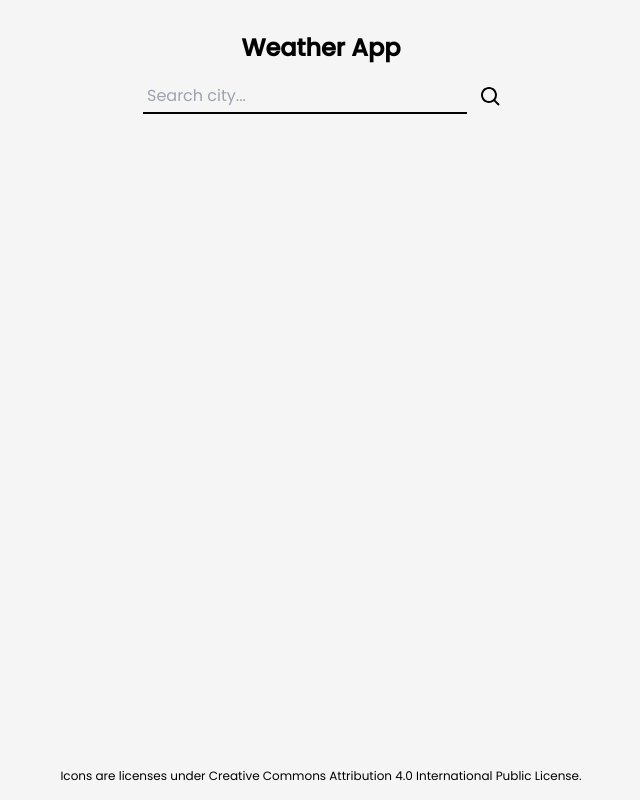
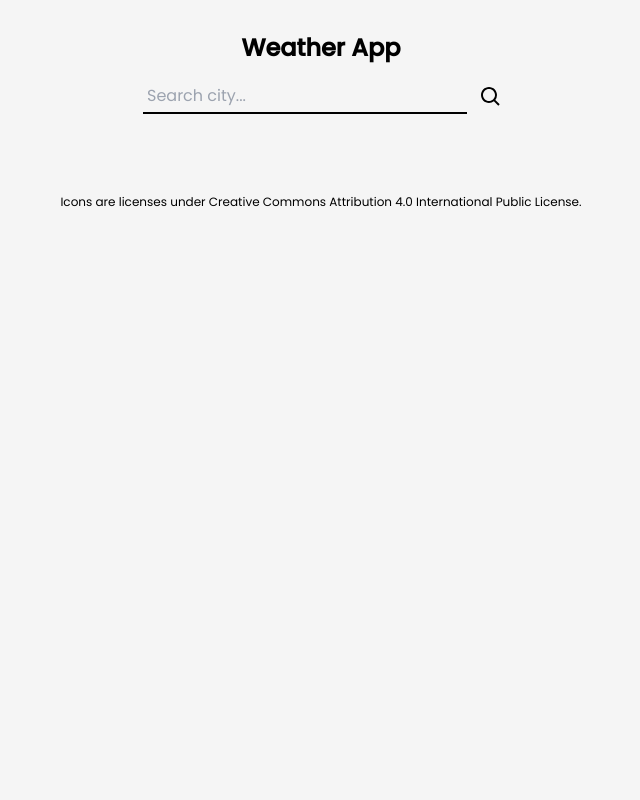
Before and after one commit to yusufhabibalfatha/Weather-and-near-city, a React (Vite) app: page / in a window 1280 px wide. Shown: the whole page, without its empty margins (319-959 px from the left). Built offline with nearby package versions, Linux system fonts and the light colour scheme; no server answers.

Commit message:
Trying code split

```diff
--- a/src/App.jsx
+++ b/src/App.jsx
@@ -7,7 +7,7 @@ function App() {
   const [userCity, setUserCity] = useState('jakarta')
   return (
     <div className="font-base overflow-x-hidden w-screen h-screen bg-base_four">
-      <div className="min-h-screen grid grid-rows-[min-content_auto_min-content] pt-8">
+      <div className="min-hp-screen grid grid-rows-[min-content_auto_min-content] pt-8">
         <Header setUserCity={setUserCity}/>
         <Main userCity={userCity} />
         <Footer />
```
